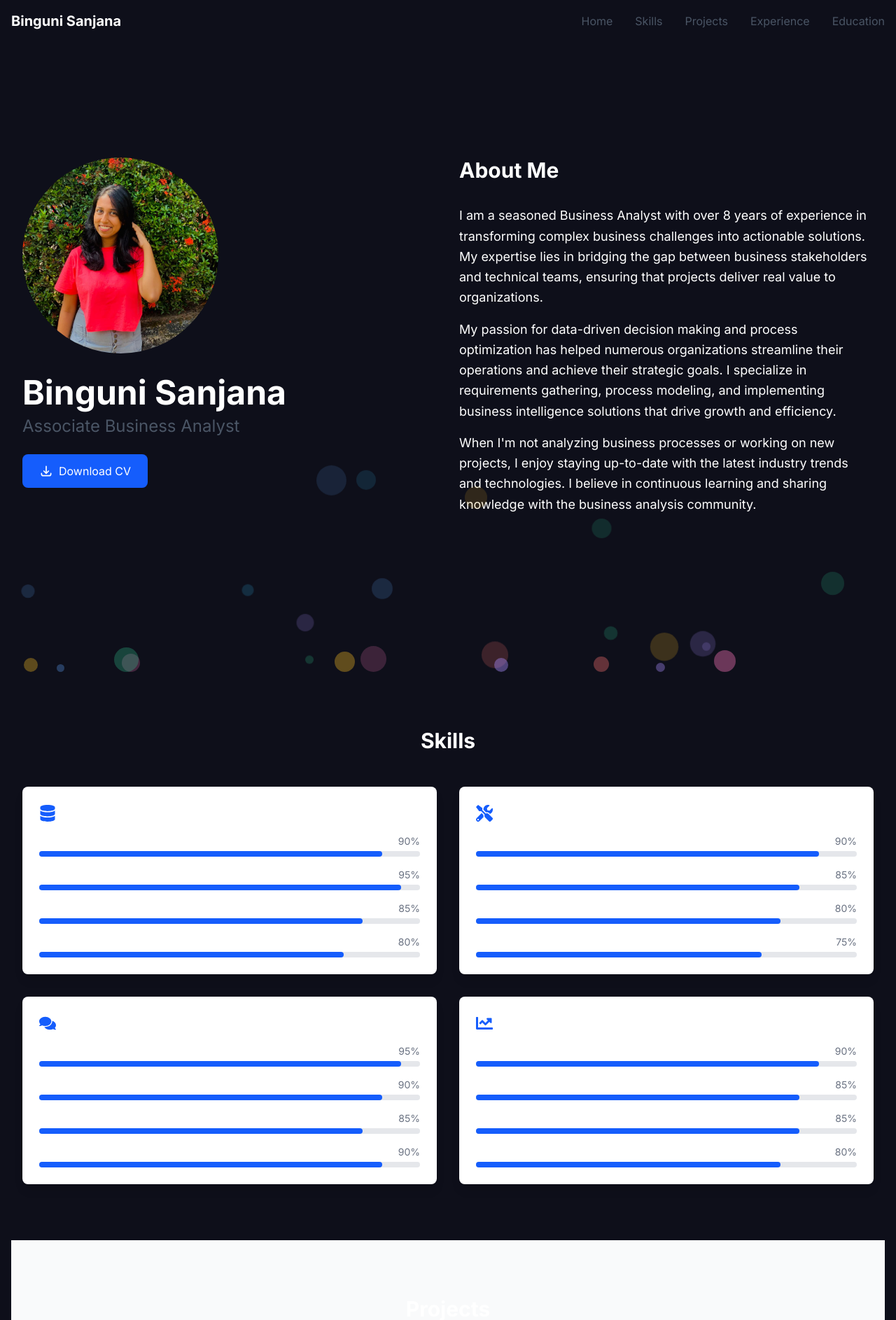
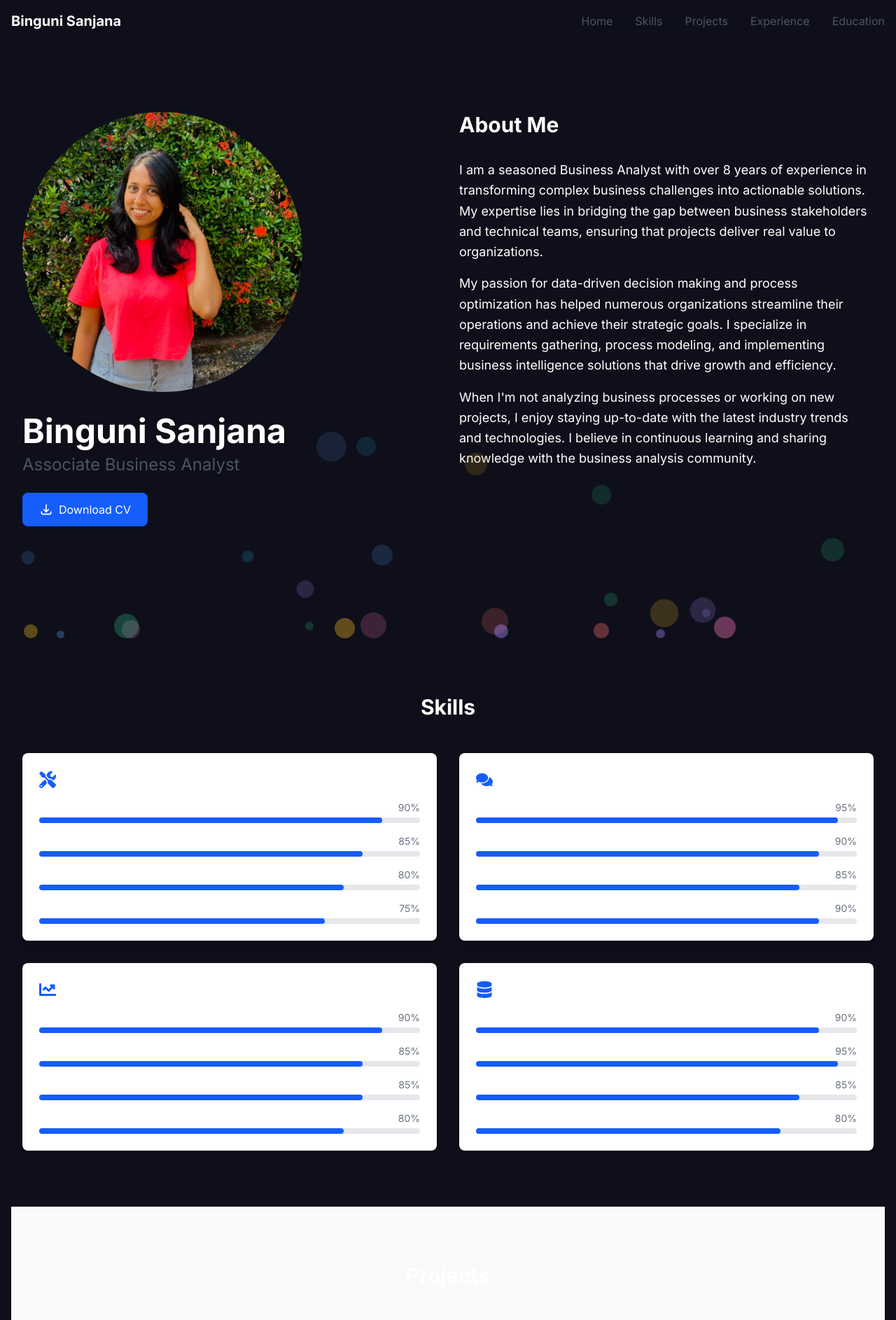
Before and after one commit to it21277986/bingerz-portfolio, a Next.js app: page / in a window 1280 px wide. Shown: the top 1886 px of the page at 70% size. Built offline with nearby package versions, Linux system fonts and the light colour scheme.

Commit message:
fix: Adjust profile section layout and update text color for better visibility refactor: Reorder skills categories for improved organization

```diff
--- a/src/components/Profile.tsx
+++ b/src/components/Profile.tsx
@@ -5,7 +5,7 @@ import { motion } from 'framer-motion'
 
 const Profile = () => {
   return (
-    <section id="profile" className="min-h-screen flex items-center py-20">
+    <section id="profile" className="flex items-center py-20">
       <div className="container mx-auto px-4">
         <motion.div
           initial={{ opacity: 0, y: 20 }}
@@ -15,7 +15,7 @@ const Profile = () => {
         >
           {/* Left: Profile Section */}
           <div className="w-full md:w-1/2">
-            <div className="relative w-70 h-70 rounded-full overflow-hidden mx-auto md:mx-0">
+            <div className="relative w-100 h-100 rounded-full overflow-hidden mx-auto md:mx-0">
               <Image
                 src="/profile-placeholder.jpg"
                 alt="Profile"
@@ -37,7 +37,7 @@ const Profile = () => {
                 initial={{ opacity: 0, y: 20 }}
                 animate={{ opacity: 1, y: 0 }}
                 transition={{ duration: 0.5, delay: 0.3 }}
-                className="text-xl md:text-2xl text-gray-600 dark:text-gray-300 mb-6"
+                className="text-xl md:text-2xl text-gray-600 dark:text-gray-400 mb-6"
               >
                 Associate Business Analyst
               </motion.h2>
--- a/src/components/Skills.tsx
+++ b/src/components/Skills.tsx
@@ -4,12 +4,6 @@ import { motion } from 'framer-motion'
 import { FaDatabase, FaChartLine, FaTools, FaComments } from 'react-icons/fa'
 
 const skills = {
-  'Data Analysis': [
-    { name: 'SQL', level: 90 },
-    { name: 'Excel', level: 95 },
-    { name: 'Power BI', level: 85 },
-    { name: 'Tableau', level: 80 },
-  ],
   'Business Tools': [
     { name: 'JIRA', level: 90 },
     { name: 'Confluence', level: 85 },
@@ -27,6 +21,12 @@ const skills = {
     { name: 'Waterfall', level: 85 },
     { name: 'Scrum', level: 85 },
     { name: 'BPMN', level: 80 },
+  ],
+    'Data Analysis': [
+    { name: 'SQL', level: 90 },
+    { name: 'Excel', level: 95 },
+    { name: 'Power BI', level: 85 },
+    { name: 'Tableau', level: 80 },
   ],
 }
 
```
